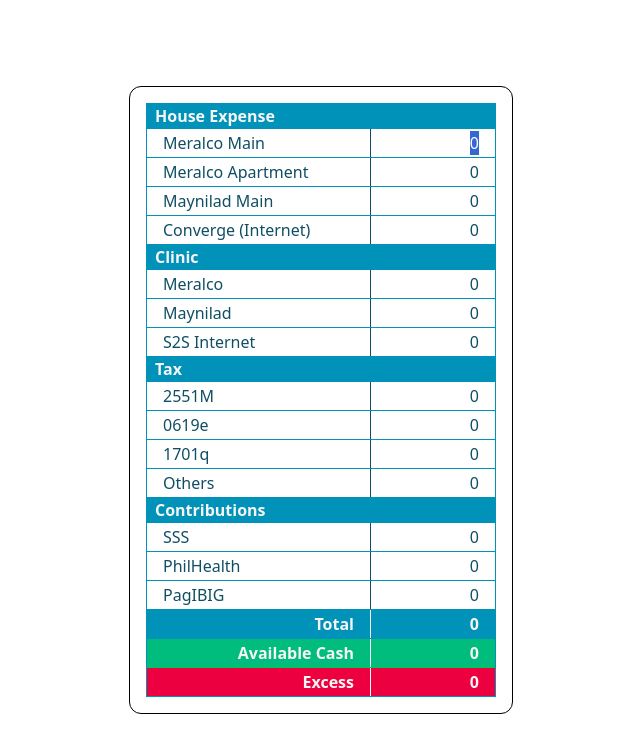
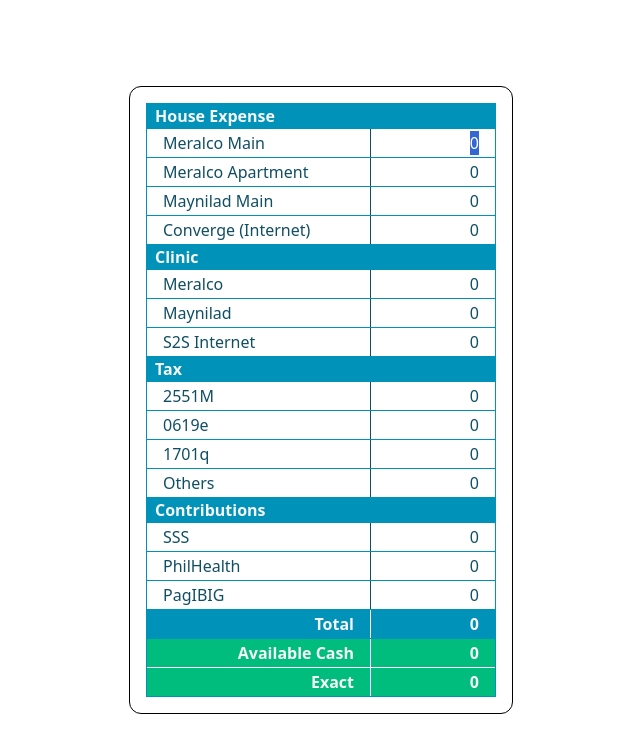
Before and after one commit to djkier/consolidated-dues-tracker, a React (Vite) app: page / in a window 1280 px wide. Shown: the top 752 px of the page, without its empty margins (319-959 px from the left). Built offline with nearby package versions, Linux system fonts and the light colour scheme.

Commit message:
Remove number formatting, it has issue on decimal places and inputting new value. Add ternary operator for the difference of total and available cash

```diff
--- a/src/components/MainTable.jsx
+++ b/src/components/MainTable.jsx
@@ -13,7 +13,7 @@ const stateInitKeysAndValues = () => {
         const newObj = {};
         Object.entries(CATEGORY_AND_ITEMS).map(([__, values]) => {
             values.map(value => {
-                newObj[value] = 0;
+                newObj[value] = 0
             });
         });
         return newObj;
@@ -41,6 +41,7 @@ export default function MainTable() {
     };
 
     const handleAvailableCash = (e) => {
+
         setAvailableCash(Number(e.target.value));
     }
 
--- a/src/components/main-table-comps/InputComps.jsx
+++ b/src/components/main-table-comps/InputComps.jsx
@@ -1,4 +1,7 @@
 function InputComponent({ value, name, onChange, readOnly }) {
+
+
+
     const handleZero = (e) => {
         if (e.target.value == 0) {
             e.target.select();
--- a/src/components/main-table-comps/Sections.jsx
+++ b/src/components/main-table-comps/Sections.jsx
@@ -13,13 +13,14 @@ export function Category({ children, type }) {
 }
 
 export function Summary({ total, availableCash, handleAvailableCash, difference}) {
+    const thirdRowTitle = difference > 0 ? "Excess Cash" : difference < 0 ? "Shortage" : "Exact";
     const customDescriptionStyle = "border-white text-right pr-4";
     return (
         <section className="border-x border-t border-cyan-600">
             <dl className="text-neutral-100 font-bold">
                 <ExpenseRow description="Total" value={total} readOnly customRowStyle="bg-cyan-600" customDescStyle={customDescriptionStyle}  />
-                <ExpenseRow description="Available Cash" value={availableCash} onChange={handleAvailableCash} customRowStyle="bg-emerald-500 border-green-500" customDescStyle={customDescriptionStyle}/>
-                <ExpenseRow description="Excess" value={difference} readOnly amount="0" customRowStyle="bg-rose-600 " customDescStyle={customDescriptionStyle}/>
+                <ExpenseRow description="Available Cash" value={availableCash} onChange={handleAvailableCash} customRowStyle="bg-emerald-500 border-white" customDescStyle={customDescriptionStyle}/>
+                <ExpenseRow description={thirdRowTitle} value={difference} readOnly amount="0" customRowStyle={difference >= 0 ? "bg-emerald-500" : "bg-rose-600"} customDescStyle={customDescriptionStyle}/>
             </dl>
         </section>
     );
```
